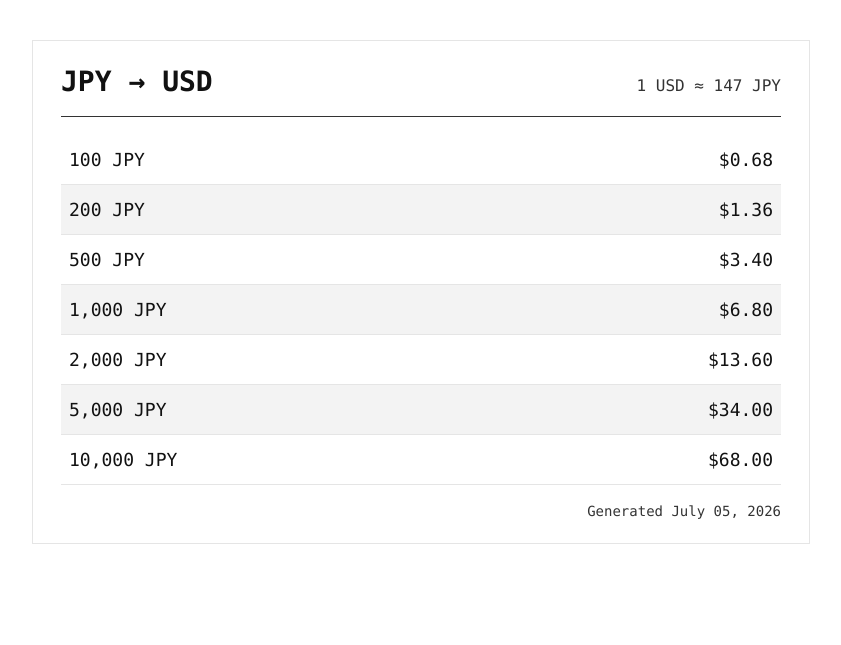
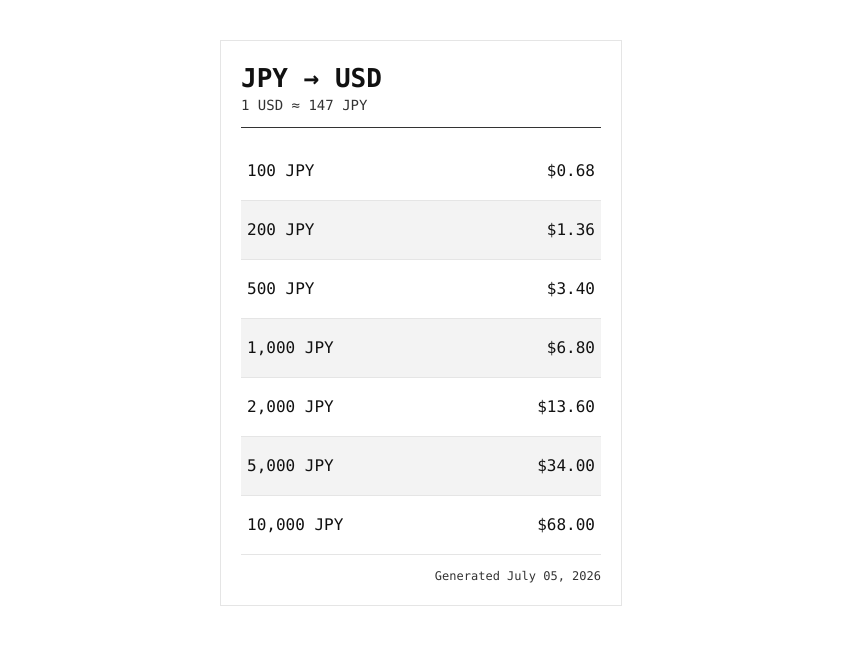
Before and after one commit to kylesezhi/currency-cheat-sheet, a Python web app: template templates/card.html in a window 1280 px wide. Shown: the top 645 px of the page, without its empty margins (219-1060 px from the left). Run offline with Jinja, Linux system fonts and the light colour scheme; the template is opened without the code that fills it, so the values that code supplies are empty.

Commit message:
Make portrait mode

```diff
--- a/static/card.css
+++ b/static/card.css
@@ -3,42 +3,54 @@ body {
   background: #ffffff;
   font-family: ui-monospace, SFMono-Regular, Menlo, Monaco, Consolas, "Liberation Mono", "Courier New", monospace;
   color: #111;
+
+  /* center like a printable sheet */
+  display: flex;
+  justify-content: center;
+  align-items: flex-start;
+  padding: 40px 16px;
 }
 
 .card {
-  width: 720px;
-  margin: 40px auto;
-  padding: 24px 28px;
+  width: 360px;              /* key change: portrait width */
+  min-height: 520px;        /* optional: gives “sheet” feel */
+  margin: 0;
+  padding: 22px 20px;
+
   border: 1px solid #e5e5e5;
   background: #fff;
+
+  display: flex;
+  flex-direction: column;
 }
 
 .header {
   display: flex;
-  justify-content: space-between;
-  align-items: baseline;
+  flex-direction: column;    /* stack title + subtitle */
+  gap: 4px;
 }
 
 .title {
-  font-size: 28px;
+  font-size: 26px;
   font-weight: 700;
 }
 
 .subtitle {
-  font-size: 16px;
+  font-size: 14px;
   color: #333;
 }
 
 .divider {
   height: 1px;
   background: #000;
-  margin: 18px 0;
+  margin: 14px 0;
   opacity: 0.8;
 }
 
 .rates {
   width: 100%;
   border-collapse: collapse;
+  flex: 1; /* lets table fill vertical space */
 }
 
 .rates tr {
@@ -50,8 +62,8 @@ body {
 }
 
 .rates td {
-  padding: 14px 8px;
-  font-size: 18px;
+  padding: 12px 6px;
+  font-size: 16px;
 }
 
 .rates td.value {
@@ -59,8 +71,8 @@ body {
 }
 
 .footer {
-  margin-top: 18px;
-  font-size: 14px;
+  margin-top: 14px;
+  font-size: 12px;
   color: #333;
   text-align: right;
 }
```
